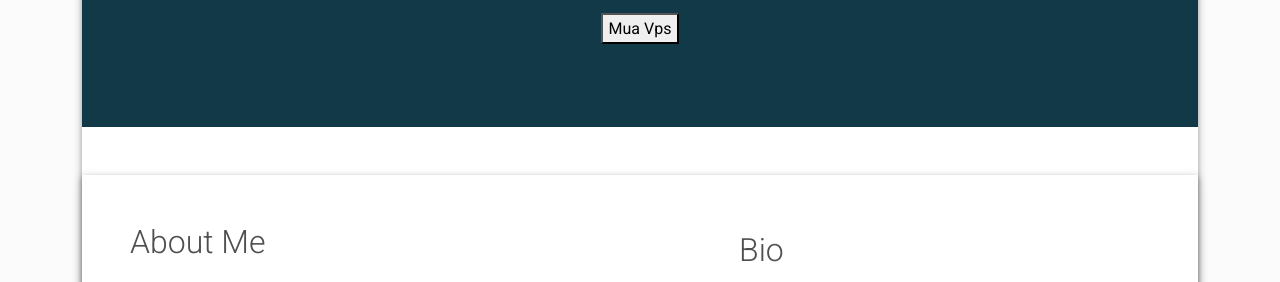
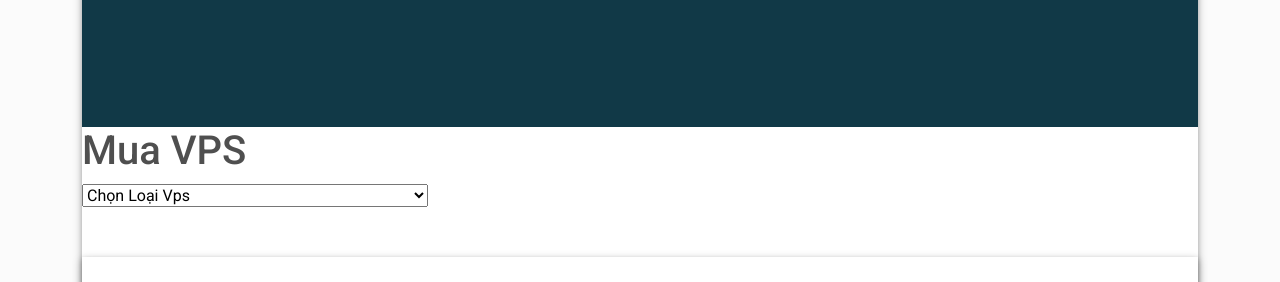
Before and after one commit to ThanhKa579/thanhka579.github.io, a plain HTML site: page index.html in a window 1280 px wide. Shown: the part 445-727 px from the top of the page. Drawn offline with Linux system fonts and the light colour scheme.

Commit message:
Update index.html

```diff
--- a/index.html
+++ b/index.html
@@ -61,12 +61,20 @@
                   </ul>
                 </nav>
               </div>
-              <button href='muavps'>Mua Vps</button>
           </div>
         </div>
       </div>
     </div>
   </div>
+   <h1>Mua VPS</h1>
+ <div class="select">
+   <select>
+     <option selected disabled>Chọn Loại Vps</option>
+     <option value="1">1 gb 1 core(không bảo hành, không tool) 30k</option>
+     <option value="2">1 gb 1 core(có bảo hành, không tool) 60k </option>
+     <option value="3">1 gb 1 core(có bảo hành, có tool làng lá) 130k</option>
+   </select>
+ </div>
   <div class="shadow-1-strong bg-white my-5 p-5" id="about">
     <div class="about-section">
       <div class="row">
```
